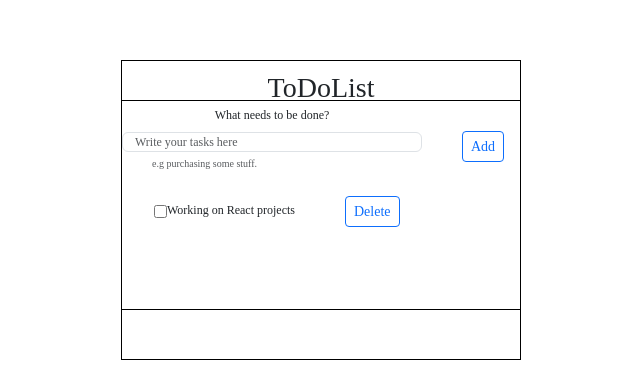
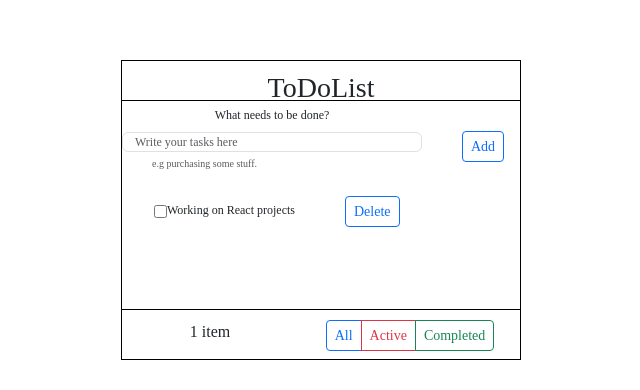
Before and after one commit to Rashin-Harisi/TodoList, a React (Create React App) app: page / in a window 1280 px wide. Shown: the part 190-580 px from the top of the page, without its empty margins (319-959 px from the left). Built offline with nearby package versions, Linux system fonts and the light colour scheme.

Commit message:
Updating the Footer component

```diff
--- a/src/comonents/footer/footer.js
+++ b/src/comonents/footer/footer.js
@@ -1,10 +1,25 @@
 import React from 'react';
 import './footer.css';
+import { Button, ButtonGroup, Row, Col } from 'react-bootstrap';
+import 'bootstrap/dist/css/bootstrap.min.css';
 
 
-const Footer = ()=>{
+const Footer = () => {
     return (
-        <div className='footer'></div>
+        <div className='footer'>
+            <Row style={{ width:'400px', marginTop:'10px'}}>
+                <Col>
+                    <div>1 item</div>
+                </Col>
+                <Col>
+                    <ButtonGroup aria-label="Basic example">
+                        <Button variant="outline-primary" size="sm">All</Button>
+                        <Button variant="outline-danger" size="sm">Active</Button>
+                        <Button variant="outline-success" size="sm">Completed</Button>
+                    </ButtonGroup>
+                </Col>
+            </Row>
+        </div>
     )
 };
 
```
